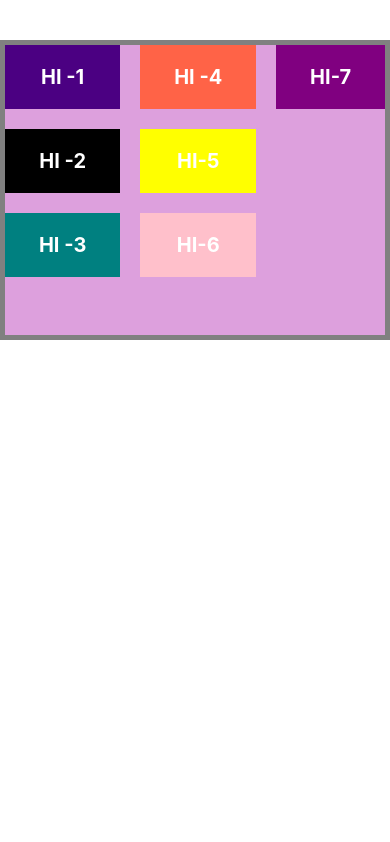
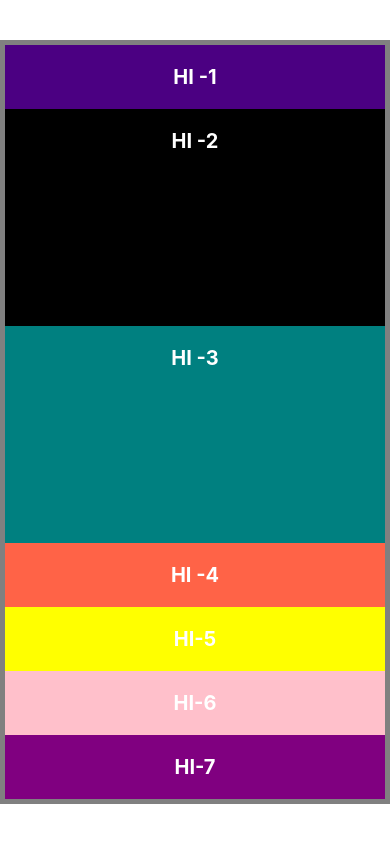
Before and after one commit to TwanstCodess/React-Native-Tutorial, a React Native app in the folder Tutorial/: screen / in a window 390 px wide. Built offline with nearby package versions, Linux system fonts and the light colour scheme.

Commit message:
Flex Basis

```diff
--- a/Tutorial/App.js
+++ b/Tutorial/App.js
@@ -7,8 +7,8 @@ export default function App() {
     <View style={styles.container}>
 
       <Greet childers="HI -1" style={{ backgroundColor: 'indigo' }} />
-      <Greet childers="HI -2" style={{ backgroundColor: 'black' }} />
-      <Greet childers="HI -3" style={{ backgroundColor: 'teal' }} />
+      <Greet childers="HI -2" style={{ backgroundColor: 'black', flexBasis: 120, flex: 1 }} />
+      <Greet childers="HI -3" style={{ backgroundColor: 'teal', flexBasis: 120, flex: 1 }} />
       <Greet childers="HI -4" style={{ backgroundColor: 'tomato' }} />
       <Greet childers="HI-5" style={{ backgroundColor: 'yellow' }} />
       <Greet childers="HI-6" style={{ backgroundColor: 'pink' }} />
@@ -19,12 +19,7 @@ export default function App() {
 
 const styles = StyleSheet.create({
   container: {
-    // flex: 1,
-    height: 300,
-    flexWrap: "wrap",
-    rowGap: 20,
-    columnGap: 20,
-    // gap: 20,
+    flex: 1,
     backgroundColor: 'plum',
     marginTop: 40,
     marginBottom: 40,
```
